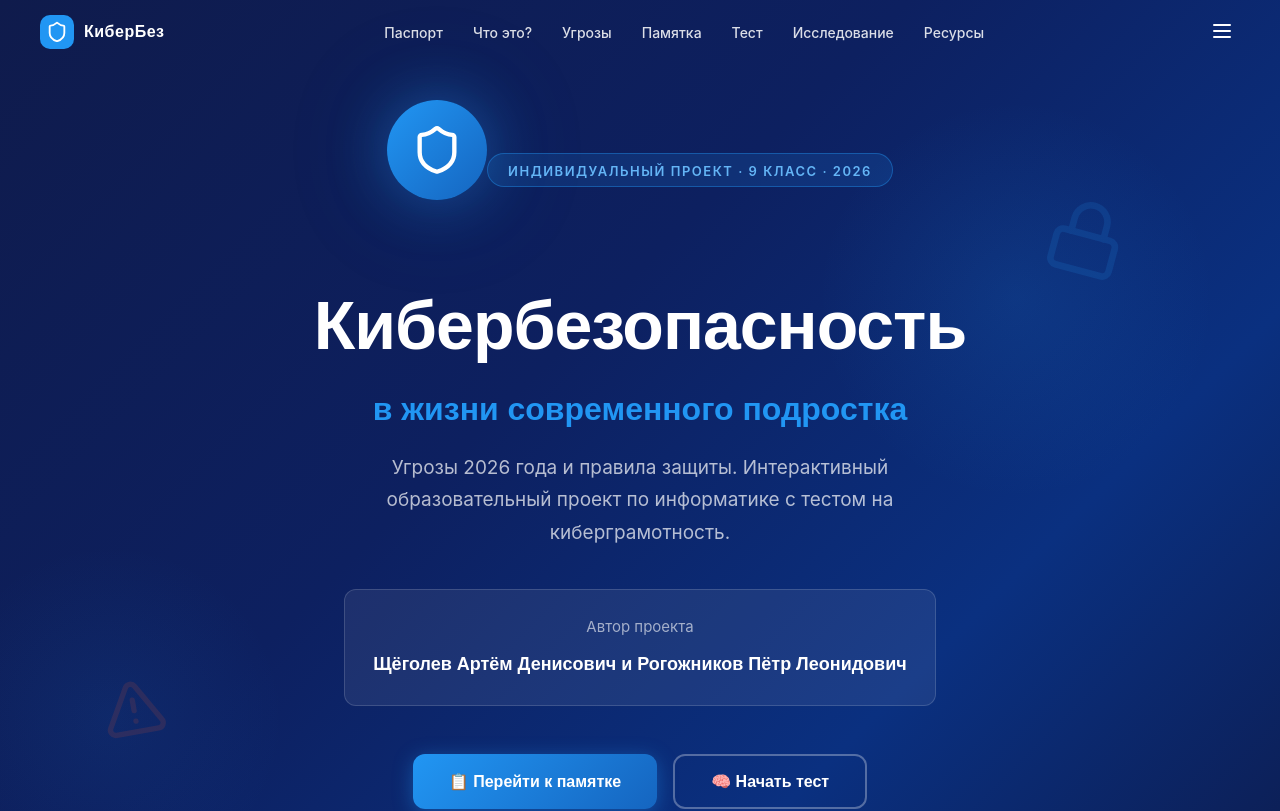
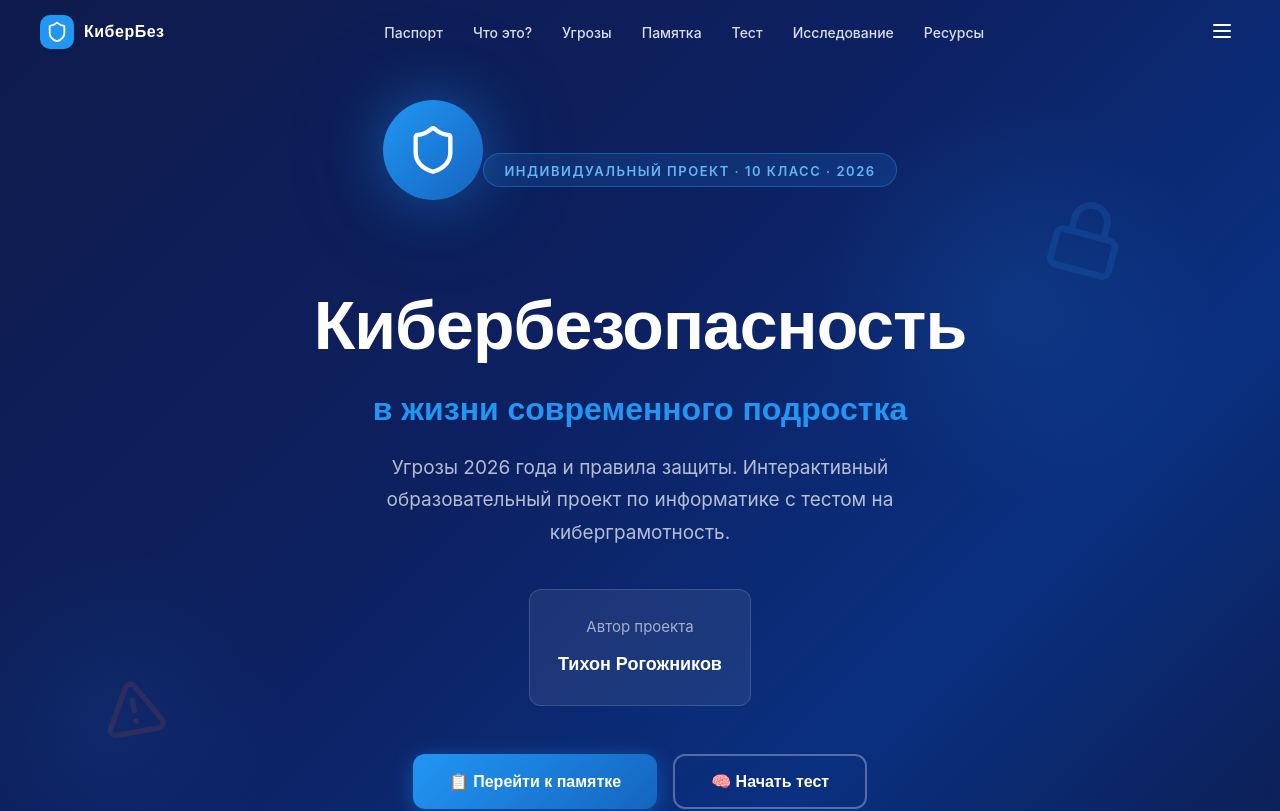
Before and after one commit to Mimi-by-typh/cybersecurity-project, a React (Vite) app: page / in a window 1280 px wide. Shown: the top 811 px of the page. Built offline with nearby package versions, Linux system fonts and the light colour scheme.

Commit message:
Update Hero.tsx

```diff
--- a/app/components/Hero.tsx
+++ b/app/components/Hero.tsx
@@ -122,7 +122,7 @@ export function Hero() {
               textTransform: "uppercase",
             }}
           >
-            Индивидуальный проект · 9 класс · 2026
+            Индивидуальный проект · 10 класс · 2026
           </span>
         </div>
 
@@ -198,7 +198,7 @@ export function Hero() {
               color: "#fff",
             }}
           >
-            Щёголев Артём Денисович и Рогожников Пётр Леонидович
+            Тихон Рогожников
           </p>
         </div>
 
```
